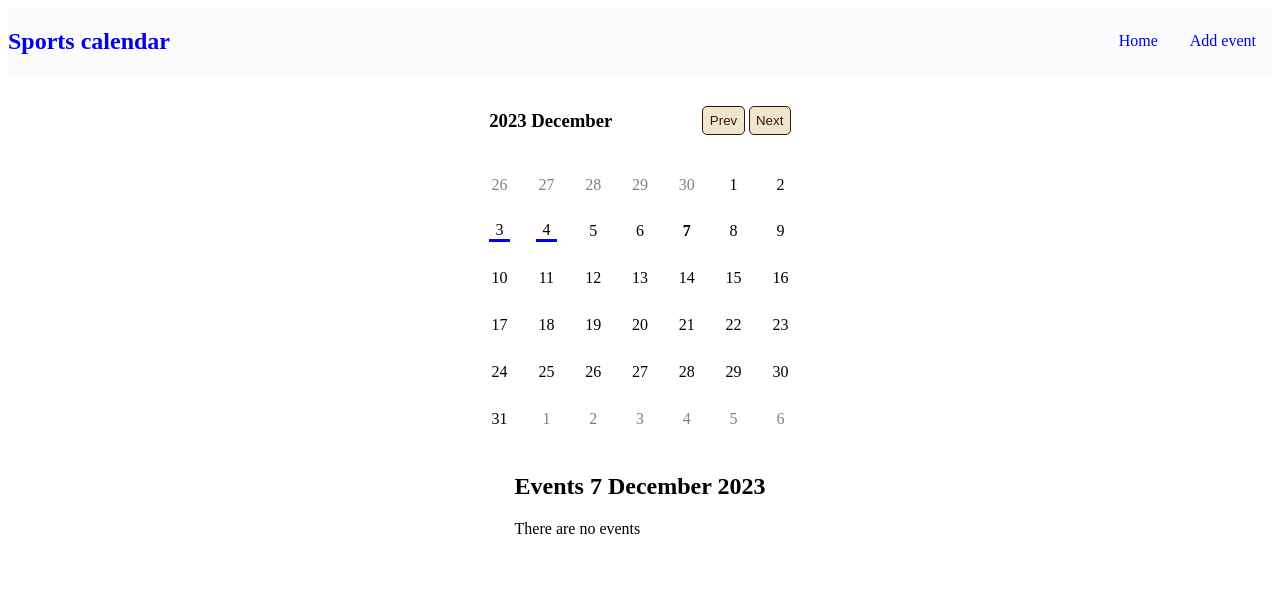
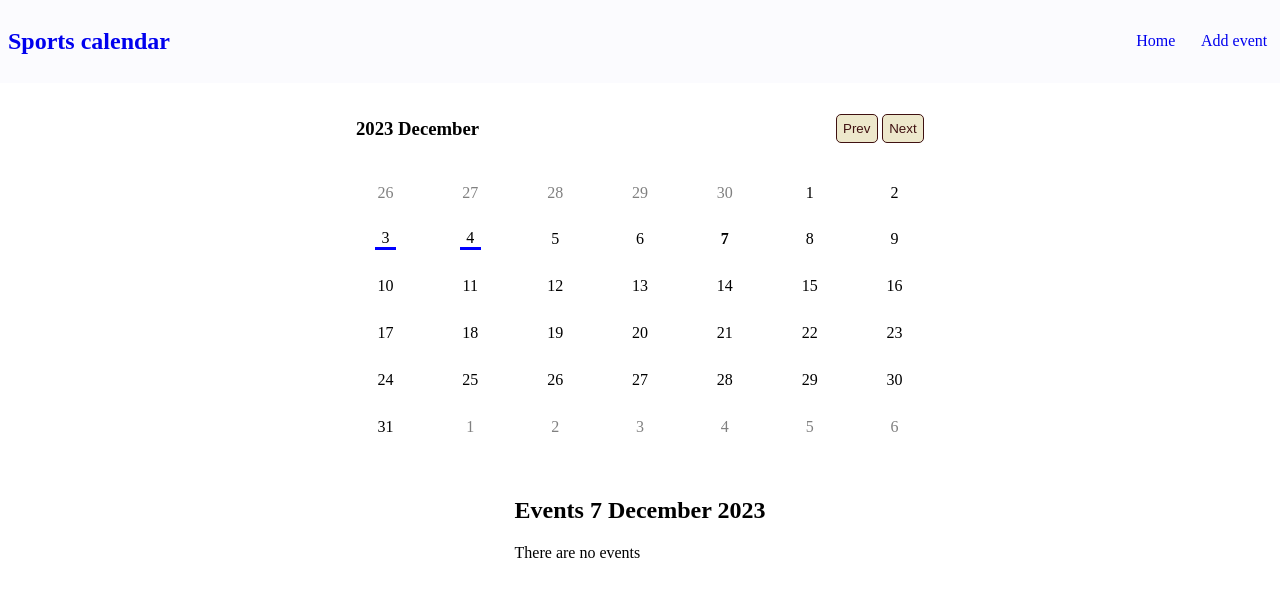
Before and after one commit to fsjavier/sport-events-calendar, a plain HTML site: page views/index.html in a window 1280 px wide. Drawn offline with Linux system fonts and the light colour scheme.

Commit message:
Add id to logo and center days in calendar

```diff
--- a/assets/css/style.css
+++ b/assets/css/style.css
@@ -8,6 +8,8 @@
 /* Generic rules */
 html,
 body {
+    margin: 0;
+    padding: 0;
     height: 100%;
 }
 
@@ -51,18 +53,23 @@ button {
     background-color: var(--off-lavender);
 }
 
+#logo {
+    padding: 0.5rem;
+}
+
 #navbar-list {
     display: flex;
     align-items: center;
 }
 
 #navbar-list > li {
-    padding: 0 1rem;
+    padding: 0.8rem;
 }
 
 /* Calendar */
 #calendar-container {
-    margin-top: 1rem;
+    width: 98%;
+    margin: 1rem auto;
     max-width: 600px;
 }
 
@@ -82,6 +89,7 @@ button {
     grid-template-columns: repeat(7, 1fr);
     gap: 10px;
     padding: 1rem 0.5rem;
+    justify-items: center;
 }
 
 .calendar-day {
--- a/views/index.html
+++ b/views/index.html
@@ -14,7 +14,7 @@
 <body>
     <header>
         <nav id="navbar">
-            <a href="index.html"><h1>Sports calendar</h1></a>
+            <a id="logo" href="index.html"><h1>Sports calendar</h1></a>
             <ul id="navbar-list">
                 <li><a href="index.html">Home</a></li>
                 <li><a href="add-event.html">Add event</a></li>
```
